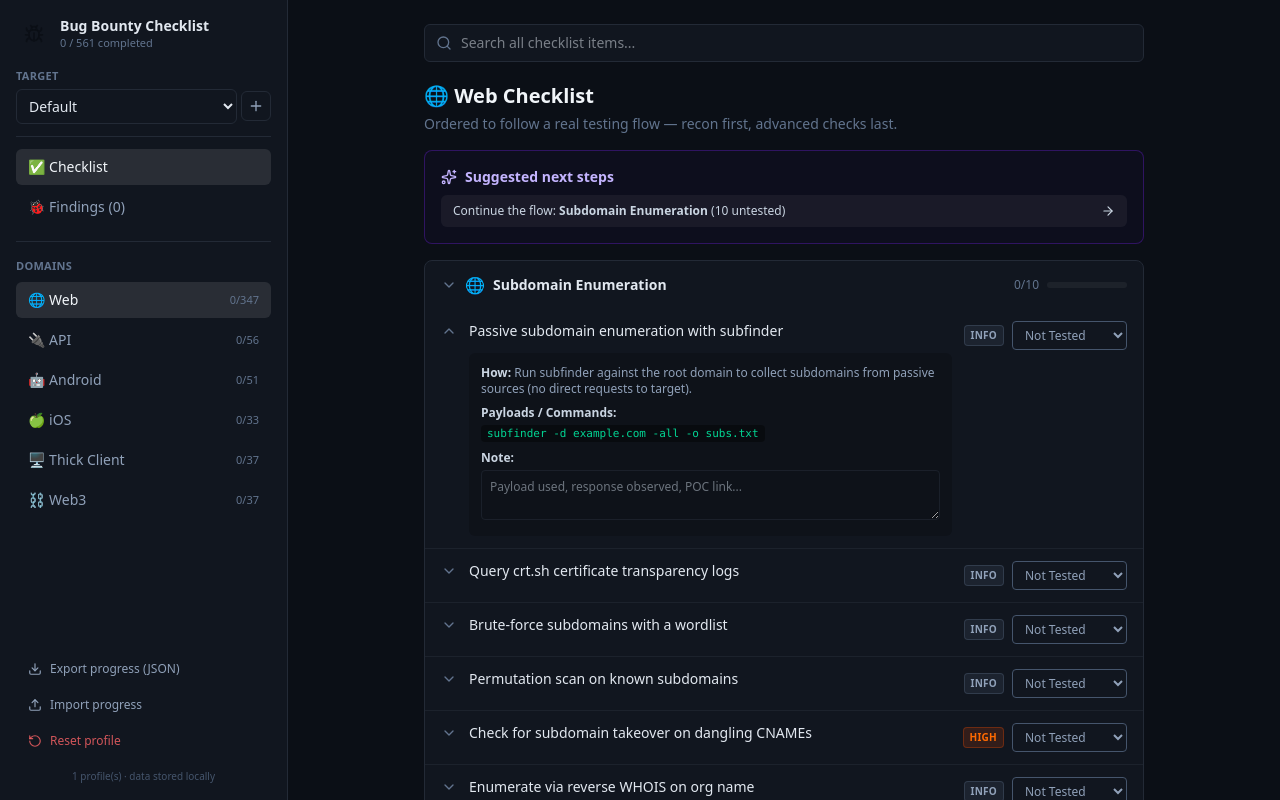
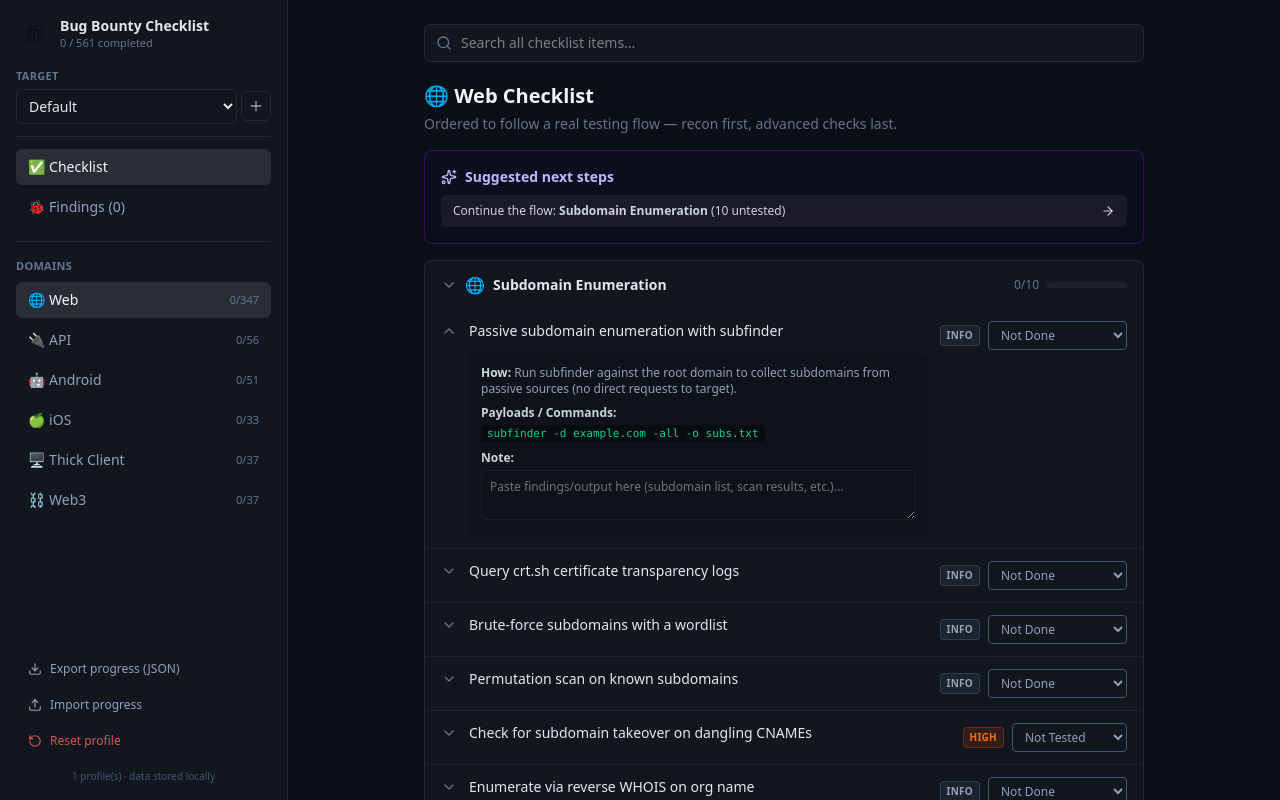
Before and after one commit to preetamkumar017/Bug-Hunting-Checklist, a React (Vite) app in the folder bug-bounty-checklist/: page / in a window 1280 px wide. Both pictures are taken after a click on the button 449 px from the left and 331 px from the top of the page. Built offline with nearby package versions, Linux system fonts and the light colour scheme.

Commit message:
feat: update ChecklistItemRow and StatusSelect components to enhance severity handling and placeholder text

```diff
--- a/bug-bounty-checklist/src/components/ChecklistItemRow.tsx
+++ b/bug-bounty-checklist/src/components/ChecklistItemRow.tsx
@@ -103,7 +103,11 @@ export function ChecklistItemRow({
                 <textarea
                   defaultValue={state?.note ?? ""}
                   onBlur={(e) => setItemNote(item.id, e.target.value)}
-                  placeholder="Payload used, response observed, POC link..."
+                  placeholder={
+                    item.severity === "info"
+                      ? "Paste findings/output here (subdomain list, scan results, etc.)..."
+                      : "Payload used, response observed, POC link..."
+                  }
                   className="mt-1 w-full resize-y rounded border border-border/60 bg-transparent p-2 text-xs text-slate-300 outline-none focus:border-slate-500"
                   rows={2}
                 />
@@ -147,7 +151,7 @@ export function ChecklistItemRow({
 
         <div className="flex shrink-0 items-center gap-2">
           <SeverityBadge severity={item.severity} />
-          <StatusSelect value={status} onChange={handleStatusChange} />
+          <StatusSelect value={status} onChange={handleStatusChange} severity={item.severity} />
         </div>
       </div>
     </div>
--- a/bug-bounty-checklist/src/components/StatusSelect.tsx
+++ b/bug-bounty-checklist/src/components/StatusSelect.tsx
@@ -1,19 +1,31 @@
-import type { ItemStatus } from "../types/checklist";
+import type { ItemStatus, Severity } from "../types/checklist";
 
-const options: { value: ItemStatus; label: string; className: string }[] = [
+const standardOptions: { value: ItemStatus; label: string; className: string }[] = [
   { value: "not_tested", label: "Not Tested", className: "text-slate-400 border-slate-600" },
   { value: "clean", label: "Clean", className: "text-emerald-400 border-emerald-600" },
   { value: "vulnerable", label: "Vulnerable", className: "text-red-400 border-red-600" },
   { value: "blocked", label: "Blocked / N/A", className: "text-slate-400 border-slate-600" },
 ];
 
+// Info-severity items are usually recon/discovery steps (e.g. "enumerate subdomains") —
+// "Vulnerable" reads oddly there, so use recon-flavored labels on the same underlying status values.
+const reconOptions: { value: ItemStatus; label: string; className: string }[] = [
+  { value: "not_tested", label: "Not Done", className: "text-slate-400 border-slate-600" },
+  { value: "clean", label: "Done", className: "text-emerald-400 border-emerald-600" },
+  { value: "vulnerable", label: "Found Something", className: "text-red-400 border-red-600" },
+  { value: "blocked", label: "Blocked / N/A", className: "text-slate-400 border-slate-600" },
+];
+
 export function StatusSelect({
   value,
   onChange,
+  severity,
 }: {
   value: ItemStatus;
   onChange: (v: ItemStatus) => void;
+  severity?: Severity;
 }) {
+  const options = severity === "info" ? reconOptions : standardOptions;
   const current = options.find((o) => o.value === value) ?? options[0];
   return (
     <select
```
